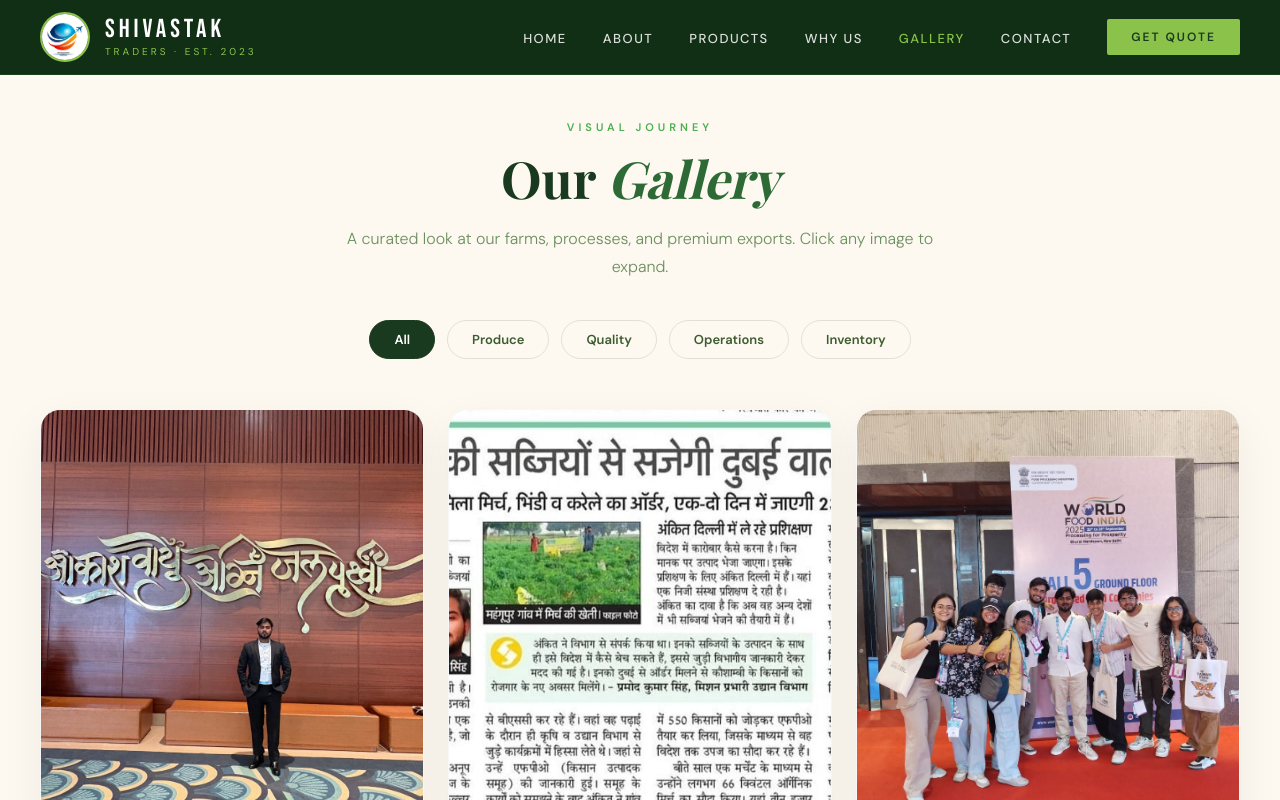
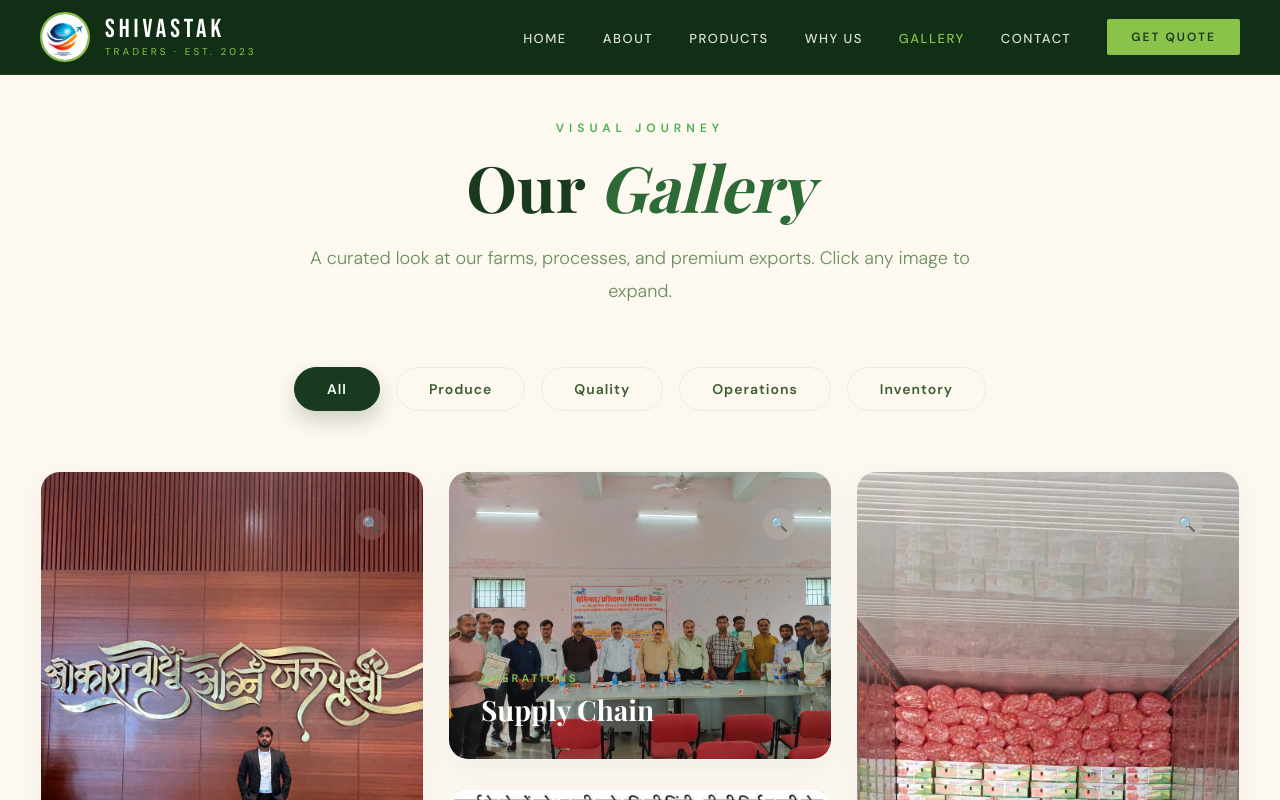
Before and after one commit to bizleap1/Shivsatak-Traders-, a React (Create React App) app: page / in a window 1280 px wide. Both pictures are taken after a click on the link "GALLERY". Shown: the top 800 px of the page. Built offline with nearby package versions, Linux system fonts and the light colour scheme; a web font is replaced by a local one.

Commit message:
Enhance Gallery with masonry layout and staggered animations

```diff
--- a/src/components/Gallery.jsx
+++ b/src/components/Gallery.jsx
@@ -1,4 +1,4 @@
-import React, { useState } from 'react';
+import React, { useState, useEffect } from 'react';
 
 const images = [
   { url: '/assets/WhatsApp Image 2026-04-02 at 12.29.02 PM.jpeg', title: 'Premium Red Onions', category: 'Produce' },
@@ -26,10 +26,18 @@ const categories = ['All', 'Produce', 'Quality', 'Operations', 'Inventory'];
 export default function Gallery() {
   const [activeTab, setActiveTab] = useState('All');
   const [selectedImg, setSelectedImg] = useState(null);
+  const [isAnimate, setIsAnimate] = useState(true);
 
   const filteredImages = activeTab === 'All'
     ? images
     : images.filter(img => img.category === activeTab);
+
+  // Trigger animation when activeTab changes
+  useEffect(() => {
+    setIsAnimate(false);
+    const timer = setTimeout(() => setIsAnimate(true), 20);
+    return () => clearTimeout(timer);
+  }, [activeTab]);
 
   return (
     <section id="gallery" style={s.section}>
@@ -54,7 +62,8 @@ export default function Gallery() {
                 ...s.filterBtn,
                 background: activeTab === cat ? 'var(--green-deep)' : 'transparent',
                 color: activeTab === cat ? 'white' : 'var(--text-mid)',
-                borderColor: activeTab === cat ? 'var(--green-deep)' : 'rgba(0,0,0,0.1)',
+                boxShadow: activeTab === cat ? '0 10px 20px rgba(26,58,31,0.2)' : 'none',
+                borderColor: activeTab === cat ? 'var(--green-deep)' : 'rgba(0,0,0,0.06)',
               }}
             >
               {cat}
@@ -62,19 +71,25 @@ export default function Gallery() {
           ))}
         </div>
 
-        <div style={s.grid}>
-          {filteredImages.map((img, i) => (
+        <div style={s.masonry}>
+          {isAnimate && filteredImages.map((img, i) => (
             <div
-              key={i}
-              style={s.card}
+              key={`${img.url}-${i}`}
+              style={{
+                ...s.card,
+                animation: `fadeInUp 0.6s ease forwards`,
+                animationDelay: `${i * 0.05}s`,
+                opacity: 0,
+              }}
               onClick={() => setSelectedImg(img)}
               className="gallery-card"
             >
               <div style={s.imgBox}>
-                <img src={img.url} alt={img.title} style={s.img} />
+                <img src={img.url} alt={img.title} style={s.img} loading="lazy" />
                 <div style={s.overlay}>
                   <div style={s.overlayCategory}>{img.category}</div>
                   <div style={s.overlayTitle}>{img.title}</div>
+                  <div style={s.overlayIcon}>🔍</div>
                 </div>
               </div>
             </div>
@@ -96,16 +111,38 @@ export default function Gallery() {
         </div>
       )}
 
-      {/* Internal CSS for Hover effects */}
+      {/* Internal CSS for Masonry & Animations */}
       <style>{`
-        .gallery-card { transition: transform 0.4s cubic-bezier(0.165, 0.84, 0.44, 1); cursor: zoom-in; }
-        .gallery-card:hover { transform: translateY(-10px); }
-        .gallery-card img { transition: transform 0.6s ease; }
-        .gallery-card:hover img { transform: scale(1.1); }
-        .gallery-card .overlay { transition: opacity 0.4s ease, background 0.4s ease; }
-        .gallery-card:hover .overlay { opacity: 1; background: linear-gradient(to top, rgba(13,43,16,0.95) 0%, rgba(13,43,16,0.2) 100%); }
-        .gallery-card .overlay div { transition: transform 0.4s ease; transform: translateY(20px); }
+        @keyframes fadeInUp {
+          from { opacity: 0; transform: translateY(30px); }
+          to { opacity: 1; transform: translateY(0); }
+        }
+        .gallery-card {
+          display: inline-block;
+          width: 100%;
+          margin-bottom: 24px;
+          break-inside: avoid;
+          transition: transform 0.4s cubic-bezier(0.175, 0.885, 0.32, 1.275);
+          cursor: zoom-in;
+          border-radius: 20px;
+          overflow: hidden;
+          background: white;
+          box-shadow: 0 10px 30px rgba(0,0,0,0.05);
+        }
+        .gallery-card:hover { transform: scale(1.02); z-index: 10; }
+        .gallery-card img { width: 100%; height: auto; display: block; filter: saturate(1.1); transition: transform 0.7s ease; }
+        .gallery-card:hover img { transform: scale(1.08); }
+        .gallery-card .overlay { opacity: 0; transition: all 0.4s ease; }
+        .gallery-card:hover .overlay { opacity: 1; background: linear-gradient(to top, rgba(13,43,16,0.95) 0%, rgba(13,43,16,0.1) 100%); }
+        .gallery-card .overlay div { transform: translateY(20px); transition: transform 0.4s ease; }
         .gallery-card:hover .overlay div { transform: translateY(0); }
+
+        @media (max-width: 1024px) {
+          .masonry-container { column-count: 2 !important; }
+        }
+        @media (max-width: 640px) {
+          .masonry-container { column-count: 1 !important; }
+        }
       `}</style>
     </section>
   );
@@ -119,30 +156,30 @@ const s = {
     position: 'relative',
   },
   container: {
-    maxWidth: '1280px',
+    maxWidth: '1440px',
     margin: '0 auto',
     padding: '0 40px',
   },
   header: {
     textAlign: 'center',
-    marginBottom: '40px',
+    marginBottom: '60px',
   },
   label: {
     fontFamily: 'var(--font-body)',
-    fontSize: '11px',
-    fontWeight: '600',
-    letterSpacing: '4px',
+    fontSize: '12px',
+    fontWeight: '700',
+    letterSpacing: '5px',
     textTransform: 'uppercase',
     color: 'var(--green-bright)',
-    marginBottom: '14px',
+    marginBottom: '16px',
   },
   h2: {
     fontFamily: 'var(--font-serif)',
-    fontSize: 'clamp(32px, 4vw, 52px)',
+    fontSize: 'clamp(40px, 5vw, 64px)',
     fontWeight: '700',
     color: 'var(--green-deep)',
-    lineHeight: 1.2,
-    marginBottom: '16px',
+    lineHeight: 1.1,
+    marginBottom: '20px',
   },
   italic: {
     fontStyle: 'italic',
@@ -150,132 +187,153 @@ const s = {
   },
   sub: {
     fontFamily: 'var(--font-body)',
-    fontSize: '16px',
+    fontSize: '18px',
     fontWeight: '300',
     color: 'var(--text-light)',
-    maxWidth: '620px',
+    maxWidth: '680px',
     margin: '0 auto',
-    lineHeight: 1.7,
+    lineHeight: 1.8,
   },
   filterGroup: {
     display: 'flex',
     justifyContent: 'center',
-    gap: '12px',
-    marginBottom: '50px',
+    gap: '16px',
+    marginBottom: '60px',
     flexWrap: 'wrap',
   },
   filterBtn: {
-    padding: '10px 24px',
+    padding: '12px 32px',
     borderRadius: '100px',
     border: '1px solid',
     fontFamily: 'var(--font-body)',
-    fontSize: '13px',
+    fontSize: '14px',
     fontWeight: '600',
+    letterSpacing: '1px',
     cursor: 'pointer',
-    transition: 'all 0.3s ease',
+    transition: 'all 0.4s cubic-bezier(0.165, 0.84, 0.44, 1)',
   },
-  grid: {
-    display: 'grid',
-    gridTemplateColumns: 'repeat(auto-fill, minmax(300px, 1fr))',
-    gap: '24px',
+  masonry: {
+    columnCount: 3,
+    columnGap: '24px',
+    width: '100%',
   },
   card: {
-    borderRadius: '20px',
+    position: 'relative',
     overflow: 'hidden',
-    boxShadow: '0 15px 45px rgba(0,0,0,0.06)',
-    background: 'white',
-    height: '420px',
-    position: 'relative',
-    border: '1px solid rgba(0,0,0,0.03)',
+    cursor: 'pointer',
+    border: '1px solid rgba(0,0,0,0.04)',
+    backfaceVisibility: 'hidden',
   },
   imgBox: {
     position: 'relative',
     width: '100%',
-    height: '100%',
+    overflow: 'hidden',
   },
   img: {
     width: '100%',
-    height: '100%',
+    height: 'auto',
     objectFit: 'cover',
   },
   overlay: {
     position: 'absolute',
     inset: 0,
-    background: 'linear-gradient(to top, rgba(0,0,0,0.6) 0%, transparent 100%)',
     display: 'flex',
     flexDirection: 'column',
     justifyContent: 'flex-end',
-    padding: '30px',
-    opacity: 0,
+    padding: '32px',
+    zIndex: 2,
   },
   overlayCategory: {
     fontFamily: 'var(--font-body)',
-    fontSize: '10px',
+    fontSize: '11px',
     fontWeight: '700',
-    letterSpacing: '2px',
+    letterSpacing: '3px',
     textTransform: 'uppercase',
     color: 'var(--green-lime)',
-    marginBottom: '6px',
+    marginBottom: '8px',
   },
   overlayTitle: {
     fontFamily: 'var(--font-serif)',
-    fontSize: '24px',
+    fontSize: '28px',
     fontWeight: '700',
     color: 'white',
+    lineHeight: 1.2,
+  },
+  overlayIcon: {
+    position: 'absolute',
+    top: '32px',
+    right: '32px',
+    width: '40px',
+    height: '40px',
+    borderRadius: '50%',
+    background: 'rgba(255,255,255,0.15)',
+    backdropFilter: 'blur(10px)',
+    display: 'flex',
+    alignItems: 'center',
+    justifyContent: 'center',
+    color: 'white',
+    fontSize: '18px',
+    transform: 'scale(0.8)',
+    opacity: 0.8,
   },
   modal: {
     position: 'fixed',
     inset: 0,
-    background: 'rgba(13, 24, 10, 0.95)',
+    background: 'rgba(10, 20, 10, 0.98)',
     zIndex: 9999,
     display: 'flex',
     alignItems: 'center',
     justifyContent: 'center',
-    padding: '40px',
+    padding: '2vw',
     cursor: 'zoom-out',
-    backdropFilter: 'blur(10px)',
+    backdropFilter: 'blur(20px)',
   },
   closeBtn: {
     position: 'absolute',
-    top: '30px',
+    top: '40px',
     right: '40px',
-    fontSize: '48px',
+    fontSize: '56px',
     color: 'white',
     background: 'none',
     border: 'none',
     cursor: 'pointer',
-    opacity: 0.7,
-    transition: 'opacity 0.2s',
+    opacity: 0.6,
+    transition: 'opacity 0.3s',
   },
   modalContent: {
-    maxWidth: '1000px',
+    maxWidth: '1200px',
     width: '100%',
-    position: 'relative',
+    maxHeight: '90vh',
+    display: 'flex',
+    flexDirection: 'column',
+    alignItems: 'center',
     cursor: 'default',
-    animation: 'fadeUp 0.5s cubic-bezier(0.165, 0.84, 0.44, 1)',
   },
   modalImg: {
-    width: '100%',
-    borderRadius: '24px',
-    boxShadow: '0 30px 90px rgba(0,0,0,0.5)',
+    maxWidth: '100%',
+    maxHeight: '75vh',
+    borderRadius: '16px',
+    boxShadow: '0 40px 100px rgba(0,0,0,0.6)',
+    objectFit: 'contain',
   },
   modalInfo: {
-    marginTop: '24px',
+    marginTop: '32px',
     textAlign: 'center',
   },
   modalCat: {
     fontFamily: 'var(--font-body)',
-    fontSize: '12px',
+    fontSize: '14px',
     fontWeight: '700',
-    letterSpacing: '4px',
+    letterSpacing: '6px',
     textTransform: 'uppercase',
     color: 'var(--green-lime)',
-    marginBottom: '8px',
+    marginBottom: '12px',
   },
   modalTitle: {
     fontFamily: 'var(--font-serif)',
-    fontSize: '28px',
+    fontSize: 'clamp(24px, 4vw, 42px)',
     fontWeight: '700',
     color: 'white',
+    letterSpacing: '0.5px',
   },
 };
```
